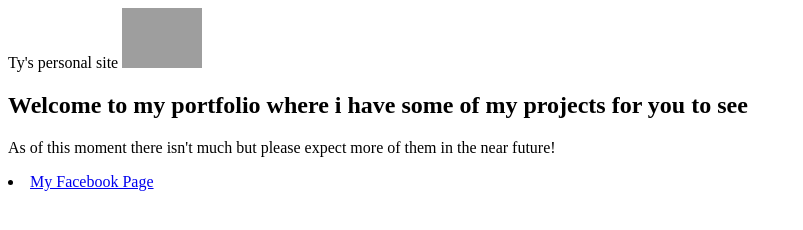
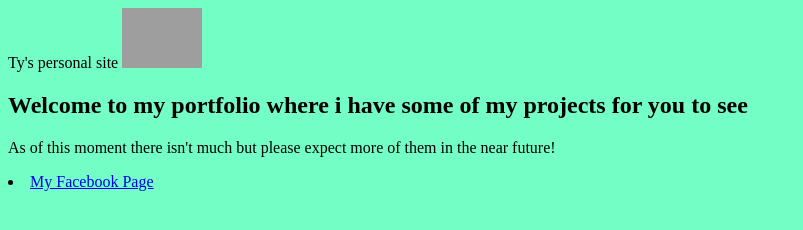
Before and after one commit to TyFrajkor/TyFrajkor.github.io, a plain HTML site: page porfolio.html in a window 1280 px wide. Shown: the whole page, without its empty margins (0-803 px from the left). Drawn offline with Linux system fonts and the light colour scheme; grey boxes are pictures that could not be loaded.

Commit message:
update 0.1

```diff
--- a/porfolio.html
+++ b/porfolio.html
@@ -8,13 +8,19 @@
 <head>
     <link rel"icon" href="images/Ty.ico">
   </head>
-  <body>
+
+  <style>
+  body{
+    background-color: #72FEC5;
+  }
+  </style>
     <img src= "https://scontent.fybz2-1.fna.fbcdn.net/v/t1.0-9/82341964_1392791637558276_8968098014212128768_o.jpg?_nc_cat=109&_nc_sid=09cbfe&_nc_ohc=wNfoUP_fAWQAX9aT1GP&_nc_ht=scontent.fybz2-1.fna&oh=272f8f42eddd2dfa88fa8709eda01b39&oe=5F9735A4" height= 60 />
     <p>
       <h2> Welcome to my portfolio where i have some of my projects for you to see </h2>
     As of this moment there isn't much but please expect more of them in the near future!
   </p>
 
+
       <li> <a href="https://www.facebook.com/ty.frajkor/"> My Facebook Page </a> </li>
     </ul>
       </body>
```
Also changed, not shown: index.html (+1 -0 lines).
